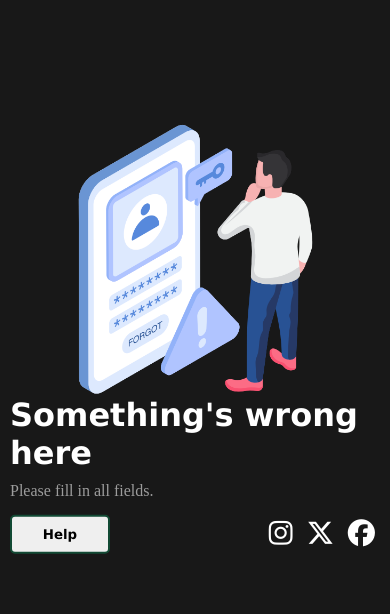
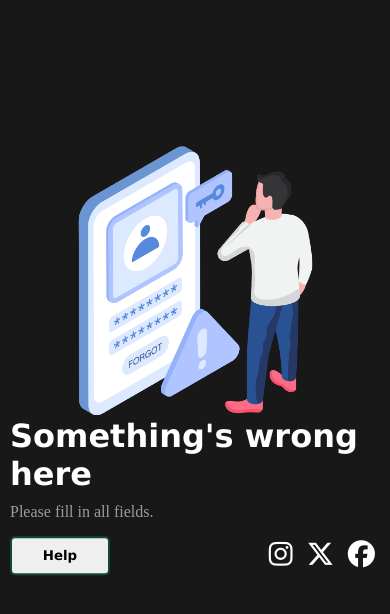
Before and after one commit to ADEL-MAHMOUD10/QR-code, a Flask app: template templates/error-w.html in a window 390 px wide. Shown: the part 45-659 px from the top of the page. Run offline with Flask 3, Linux system fonts and the light colour scheme; the template is opened without the code that fills it, so the values that code supplies are empty.

Commit message:
Update error.css

```diff
--- a/static/error.css
+++ b/static/error.css
@@ -119,7 +119,7 @@ img{
         display: grid;
         align-items: center;
         justify-content: center;
-        transform: translateY(25%);
+        transform: translateY(30%);
     }
     img{
         margin: auto;
```
